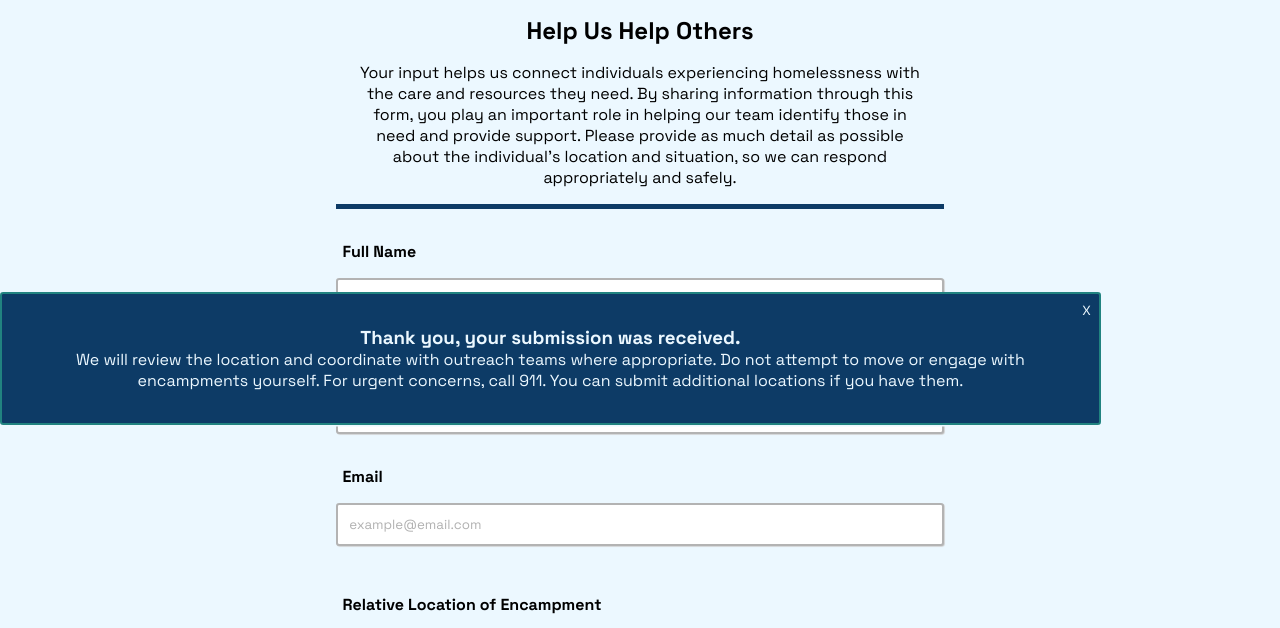
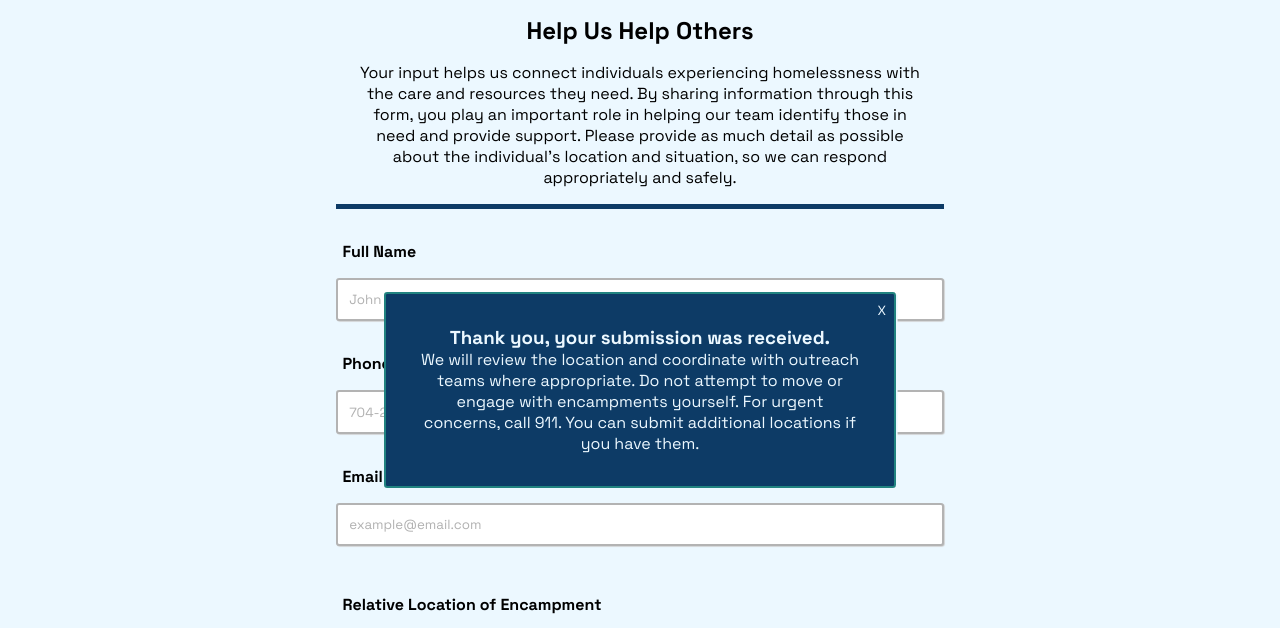
Before and after one commit to supernova147/HOPE_HACKS, a website: page public/form.html in a window 1280 px wide. Shown: the part 108-736 px from the top of the page. Drawn offline with Linux system fonts and the light colour scheme.

Commit message:
[UPDATE]-- Form pop up complete

```diff
--- a/public/css/form.css
+++ b/public/css/form.css
@@ -54,19 +54,30 @@ label {
     border-bottom: 0.33rem solid #0D3B66;
 }
 #form-popup {
-    position: fixed;
+    display: block;
+    align-items: center;
+    position: absolute;
     top: 50%;
-    right: 14%;
-    /* visibility: hidden; */
+    right: 12.5%;
+    left: 12.5%;
+    margin: 0 auto;
+    opacity: 0;
     background-color: #0D3B66;
     text-align: center;
     color: #ECF8FF;
-    margin: 0 auto;
-    display: block;
     box-shadow: #ECF8FF 0.1rem 0.1rem;
     border-radius: 0.2rem;
     padding: 2rem;
     border: 0.15rem #218380 solid;
+    z-index: 10;
+}
+
+#form-popup--item{
+    display: none;
+}
+
+#form-popup--p {
+    display: none;
 }
 
 #form-popup:hover {
@@ -76,6 +87,7 @@ label {
 }
 
 #close {
+    display: none;
     position: absolute;
     top: .5rem;
     right: .5rem;
@@ -84,7 +96,6 @@ label {
     align-items: center;
     justify-content: center;
     cursor: pointer;
-
     border: none;
     background-color: transparent;
     color: #ECF8FF;
@@ -225,5 +236,11 @@ label {
 .form {
     width: 50%;
 }
+#form-popup {
+    display: block;
+    top: 50%;
+    right: 30%;
+    left: 30%;
+}
 
 }
--- a/public/form.html
+++ b/public/form.html
@@ -75,9 +75,9 @@
         </div>
 
         <div id="form-popup">
-            <button id="close">X</button>
-            <h3>Thank you, your submission was received.</h3>
-            <p> We will review the location and coordinate with outreach teams where appropriate.
+            <button type="button" id="close" class="form-popup--item">X</button>
+            <h3 id="form-popup--item">Thank you, your submission was received.</h3>
+            <p id="form-popup--p"> We will review the location and coordinate with outreach teams where appropriate.
                 Do not attempt to move or engage with encampments yourself.
                 For urgent concerns, call 911.
                 You can submit additional locations if you have them.
@@ -148,7 +148,7 @@
                 </ul>
                 <!-- <a class="donate-btn" href="#">Donate</a> -->
             </div>
-         </div>
+        </div>
 
   <!-- Footer bottom (brand + legal) -->
         <div class="footer-bottom">
--- a/public/js/form.js
+++ b/public/js/form.js
@@ -1,3 +1,5 @@
+// const { populate } = require("dotenv");
+
 // For Form Validation
 console.log('JS connected'); //test
 const fullname = document.getElementById('name');
@@ -20,6 +22,11 @@ let locationError = document.getElementById('locationError');
 let directionError = document.getElementById('directionError');
 
 const form = document.getElementById('contact');
+
+const popUp = document.getElementById('form-popup');
+const popUpItem = document.getElementById('form-popup--item');
+const close = document.getElementById('close');
+const para = document.getElementById('form-popup--p');
 
 // Regex to check for valid inputs.
 const emailRegex = /^[A-Za-z0-9.!#$%&'*+/=?^_`{|}~-]+(?:\.[A-Za-z0-9.!#$%&'*+/=?^_`{|}~-]+)*@(?:[A-Za-z0-9](?:[A-Za-z0-9-]{0,61}[A-Za-z0-9])?\.)+[A-Za-z]{2,}$/i;
@@ -50,7 +57,26 @@ const userInput = {
 };
 
 const jsonString = JSON.stringify(userInput);
+openPop();
 // const document.getElementById('form-popup')
+function closePop() {
+    popUp.style.display = 'none';
+    popUpItem.style.display = 'none';
+    close.style.display = 'none';
+    popUp.style.position = 'relative';
+    popUp.style.opacity = 0;
+    para.style.display = 'none';
+    console.log('im being clicked');
+}
+function openPop() {
+    popUp.style.visibility = 'block';
+    popUpItem.style.display = 'block';
+    close.style.display = 'block';
+    popUp.style.opacity = 1;
+    popUp.style.position = 'fixed';
+    para.style.display = 'inline';
+
+}
 
 function validation() {
     // For each section of the form, regexs were used to check, as well as blank inputs; else the result will be true.
@@ -111,6 +137,7 @@ form.addEventListener('submit', async (event) => {
     }
     else {
         console.log('Successful form submission.');
+        openPop();
 
         userInput.fullnameInput = `${fullname.value}`;
         userInput.phoneInput = `${phone.value}`;
@@ -124,6 +151,7 @@ form.addEventListener('submit', async (event) => {
         userInput.directionInput = `${direction.value}`;
         // console.log(userInput);
         // Sending successful submission & its data to the backend server.
+
         try {
     const res = await fetch('/api/data', {
         method: 'POST',
@@ -131,15 +159,11 @@ form.addEventListener('submit', async (event) => {
         body: JSON.stringify(userInput),
     });
 
-        const ct = res.headers.get('content-type') || '';
-        let data = null, raw = null;
-
-        data = await res.json();
         if (!res.ok) {
-        const msg = dataValid?.message || dataValid?.msg || raw || `HTTP ${res.status}`;
-        throw new Error(msg);
+            const err = await res.json().catch(() => ({}));
+            throw new Error(err.message || `Request failed: ${res.status}`);
         }
-
+        const data = await res.json();
         console.log('Server accepted:', data);
 
         fullname.value = '';
@@ -160,3 +184,4 @@ form.addEventListener('submit', async (event) => {
 });
 
 // form-popup.addEventListener including logic for the form pop up.
+close.addEventListener('click',  closePop);
```
Lines whose indentation alone changed are shown as unchanged.
